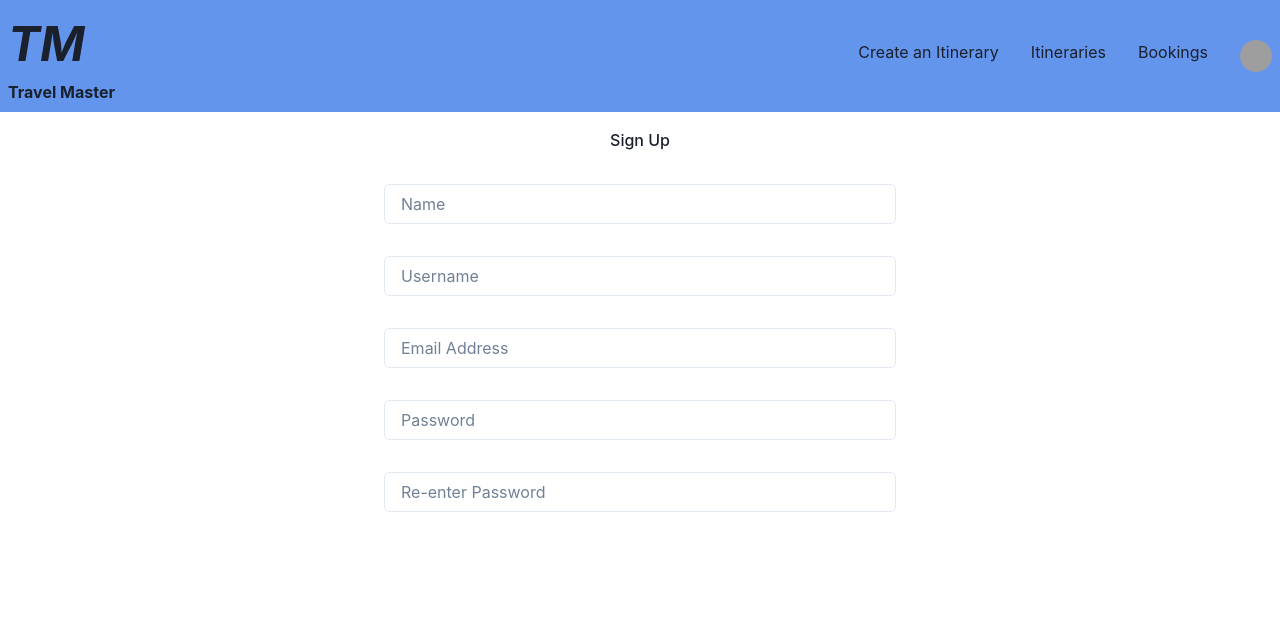
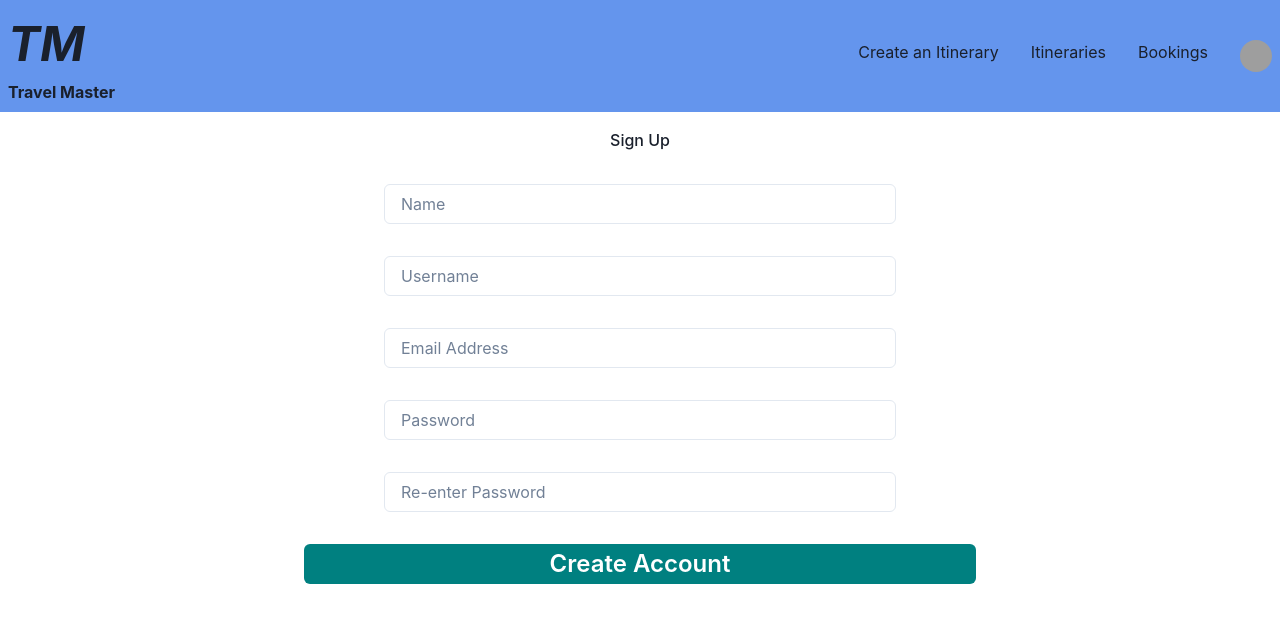
Before and after one commit to chen1ting/TravelMaster, a React (Create React App) app in the folder frontend/: page /SignUp in a window 1280 px wide. Shown: the top 622 px of the page. Built offline with nearby package versions, Linux system fonts and the light colour scheme; grey boxes are pictures that could not be loaded.

Commit message:
Minor Fixes

```diff
--- a/frontend/src/Components/SignIn.js
+++ b/frontend/src/Components/SignIn.js
@@ -9,6 +9,7 @@ import {
     Flex,
     Grid,
     GridItem,
+    Link,
     Wrap,
     WrapItem,
     Center
@@ -25,6 +26,7 @@ const SignIn = () => {
     function onSubmit(e) {
         e.preventDefault();
         //signIn({ username, password });
+
     }
 
     return (
@@ -90,6 +92,10 @@ const SignIn = () => {
                             <Button w={fields_width} m={4} type="submit" onClick={onSubmit} bg="teal">
                                 <font size={5} color={'white'}>Log In</font>
                             </Button>
+                            <Button as="a" href= "SignUp" w={fields_width} m={20} type="submit" bg="teal.50">
+                                <font size={3} color={'teal'}>Don't have an account? Sign Up Here</font>
+                            </Button>
+
                         </Flex>
                     </FormControl>
                 </Box>
--- a/frontend/src/Components/SignUp.js
+++ b/frontend/src/Components/SignUp.js
@@ -1,7 +1,7 @@
 import { useState } from 'react';
 //import { useAuth } from '../lib/auth';
 import { FormControl, FormLabel, Button, Input, Box, Flex } from '@chakra-ui/react';
-
+const fields_width = '52.5%';
 const SignUp = () => {
     const [username, setUsername] = useState('');
     const [password, setPassword] = useState('');
@@ -56,8 +56,9 @@ const SignUp = () => {
                         placeholder="Re-enter Password"
                         onChange={(e) => setPassword(e.target.value)}
                     ></Input>
-                    <Button w={'40%'} m={4} colorScheme={"teal"} type="submit" onClick={onSubmit} bg = "blue.75">
-                        Create Account
+                    <Button w={fields_width} m={4} type="submit" onClick={onSubmit} bg="teal">
+                        <font size={5} color={'white'}>Create Account</font>
+
                     </Button>
                 </Flex>
 
```
